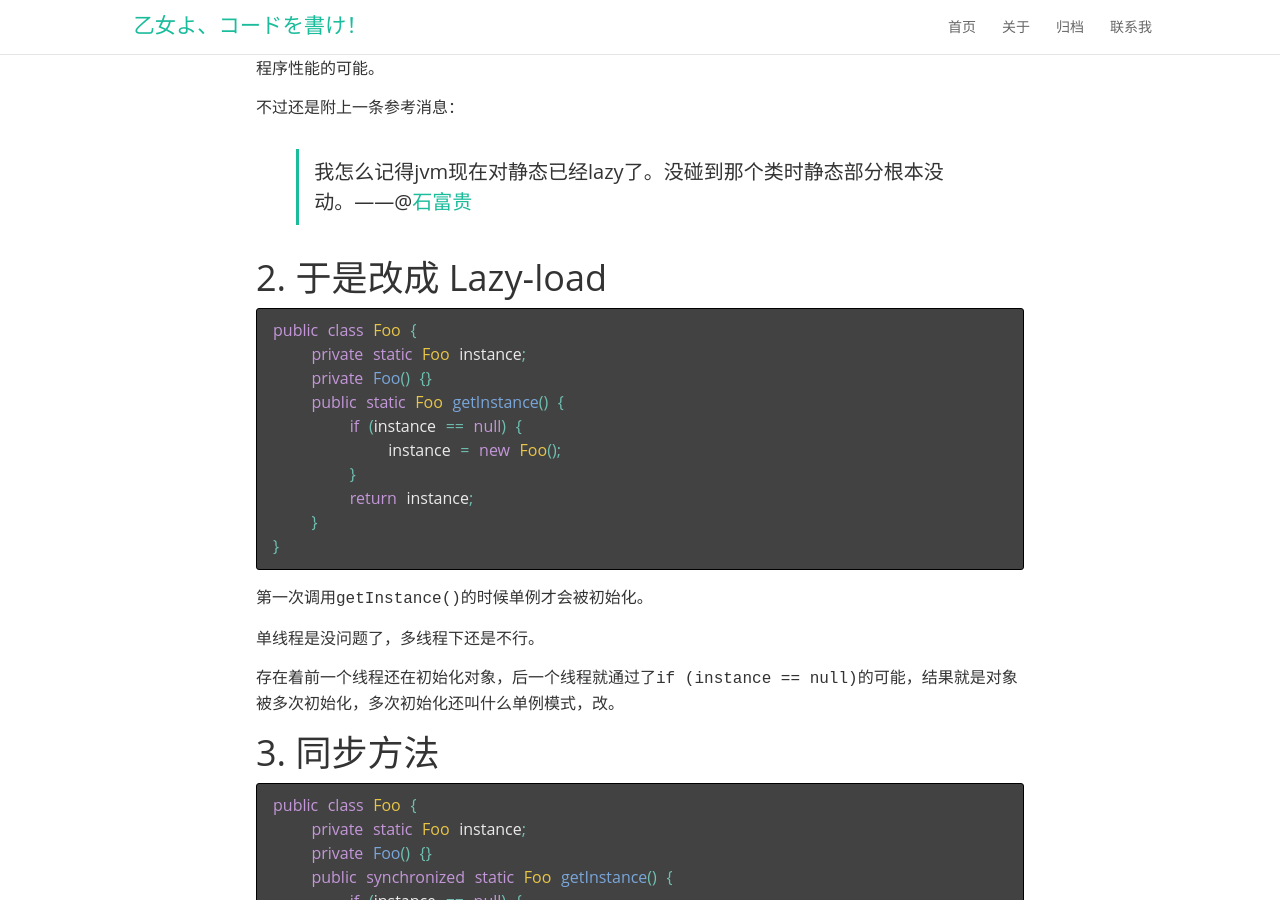
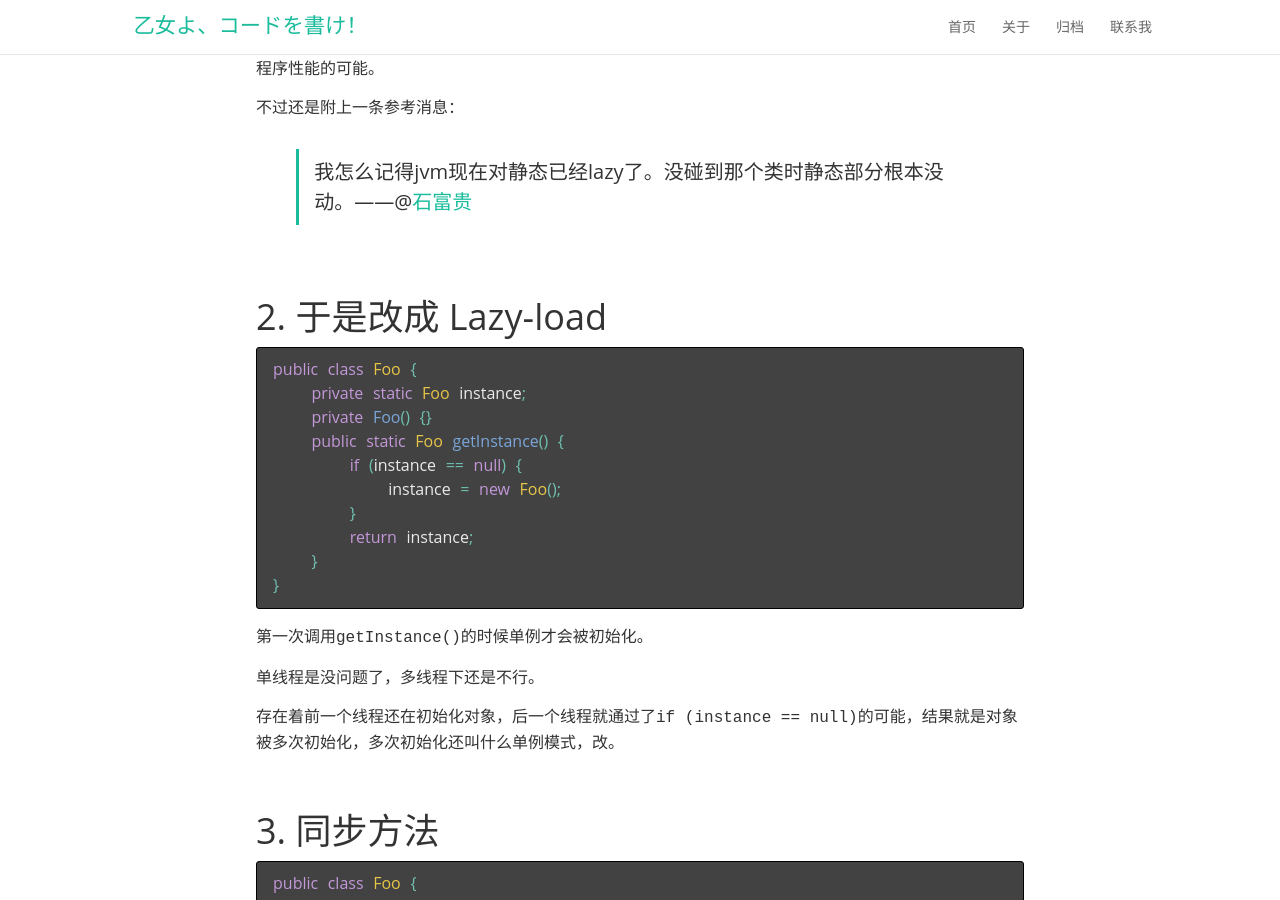
Before and after one commit to chihane/chihane.github.io, a Jekyll site: the page built from _posts/2016-01-14-life-was-like-a-box-of-chocolates.md, in a window 1280 px wide and 900 px high, scrolled down 576 px. Built offline with Jekyll 4.4.1, drawn with Linux system fonts in a browser that asks for light colours; nearby versions of some CDN libraries; some web fonts are replaced; Markdown is read by kramdown in place of the engine named in the settings; comment, search, counter and statistics services are not loaded.

Commit message:
加回车

````diff
--- a/_posts/2016-01-14-life-was-like-a-box-of-chocolates.md
+++ b/_posts/2016-01-14-life-was-like-a-box-of-chocolates.md
@@ -1,15 +1,9 @@
 ---
-
 layout: post
-
 title: 单例模式 V2.0.1.2016.1.14.11.10.8527-dev-alpha1(build 0008)
-
 date: 2016-01-14 11:10
-
 categories: Java
-
 tags: [singleton, java, design pattern]
-
 ---
 
 ## 1. 随手写一个
@@ -30,7 +24,7 @@ public class Foo {
 
 > 我怎么记得jvm现在对静态已经lazy了。没碰到那个类时静态部分根本没动。——@[石富贵](http://www.zhihu.com/people/rockace1)
 
-
+<br>
 
 ## 2. 于是改成 Lazy-load
 
@@ -53,7 +47,7 @@ public class Foo {
 
 存在着前一个线程还在初始化对象，后一个线程就通过了`if (instance == null)`的可能，结果就是对象被多次初始化，多次初始化还叫什么单例模式，改。
 
-
+<br>
 
 ## 3. 同步方法
 
@@ -81,7 +75,7 @@ public class Foo {
 
 太慢了，改。
 
-
+<br>
 
 ## 4. 同步字节码
 
@@ -108,11 +102,11 @@ public class Foo {
 
 所有访问`getInstance()`方法时实例还没初始化的线程都在`synchronized (Foo.class)`前排队，轮流初始化实例。
 
-
+<br>
 
 明显不对啊，改。
 
-
+<br>
 
 ## 5. 二次验证
 
@@ -135,36 +129,36 @@ public class Foo {
 
 嵌套已经有点瞎狗眼的迹象了……
 
-
+<br>
 
 总之这下似乎是没问题了，所有线程排队等待初始化，排到自己的时候多加一次空值判断，如果实例已经被前面的线程初始化了就拿了实例走人。
 
 此策略名唤`Double-check`。
 
-
+<br>
 
 然而真的没问题了吗？
 
 真的还有。
 
-
+<br>
 
 问题在于`new Foo()`这句话并非原子操作，多线程并发的情况下可能出现对象未初始化完成就被使用的问题。
 
-
+<br>
 
 ## 5.1. 那怎么叫 Atomic 呢
 
 原子是化学元素可分割的最小单元，原子操作是操作可分割的最小单元。
 
-
+<br>
 
 日文维基将原子操作称为[不可分操作](https://ja.wikipedia.org/wiki/%E4%B8%8D%E5%8F%AF%E5%88%86%E6%93%8D%E4%BD%9C)，不可分操作满足以下两个条件：
 
 1. 在完成操作之前，其他进程无法观测它进行中的状态。
 2. 部分操作失败会导致一系列操作的整体失败，系统状态回归原子操作前的状态。
 
-
+<br>
 
 对象初始化并非原子操作，根据 JVM 实现的不同，就有可能出现第5节最后提到的问题。
 
@@ -172,15 +166,15 @@ public class Foo {
 
 > Thread *B* notices that the shared variable has been initialized (or so it appears), and returns its value. Because thread *B* believes the value is already initialized, it does not acquire the lock. If *B* uses the object before all of the initialization done by *A* is seen by *B* (either because *A* has not finished initializing it or because some of the initialized values in the object have not yet percolated to the memory *B* uses ([cache coherence](https://en.wikipedia.org/wiki/Cache_coherence))), the program will likely crash.
 
-
+<br>
 
 > 线程 B 注意到共享变量已经被初始化（或者看起来是这么回事）并被返回。由于线程 B 相信变量的值已经初始化完成，就没有请求锁。如果 B 在 A 完成所有初始化之前使用了 B 看到的那个对象（无论是由于 A 没有完成初始化还是对象中有些初始化了的值还没有分配到 B 使用的那部分内存），程序就有可能崩溃。
 
-
+<br>
 
 不过解决起来倒是也简单。
 
-
+<br>
 
 ## 6. volatile
 
@@ -211,15 +205,15 @@ volatile 翻译为不稳定的，可见其性质。
 
 参考 http://www.javamex.com/tutorials/synchronization_volatile.shtml 。
 
-
+<br>
 
 第二个特性使得其中一个线程执行单例初始化时其他线程都要等到初始化完成后才能访问单例。
 
-
+<br>
 
 就为避免多次初始化你说费多大劲……
 
-
+<br>
 
 ## 7. 那少费点劲成不成啊
 
@@ -243,13 +237,13 @@ public class Foo {
 
 于是，一个内部类就完美搞定了，跟之前比起来好看多了是不是。
 
-
+<br>
 
 ## 8. Q: 怎么不早说呢？
 
 A: 早说我博客还写不写了。
 
-
+<br>
 
 ## 9. 能再给力点吗，老师
 
@@ -274,7 +268,7 @@ Foo.INSTANCE.bar();
 
 即可。
 
-
+<br>
 
 如果有人非要反射实例化呢？比如这样：
 
@@ -293,7 +287,7 @@ java.lang.NoSuchMethodException: Foo.<init>()
 	at Foo.main(Foo.java:13)
 ```
 
-
+<br>
 
 等一下，反编译的时候好像发现编译器创建了一个构造函数，能用这个不？
 
@@ -321,11 +315,11 @@ java.lang.NoSuchMethodException: Foo.<init>(java.lang.String, java.lang.Integer)
 	at Foo.main(Foo.java:12)
 ```
 
-
+<br>
 
 看来足够靠谱了，而且只需要一行就可以实现单例，比上面任何一个都要简单。
 
-
+<br>
 
 ## 10. 完
 
````
